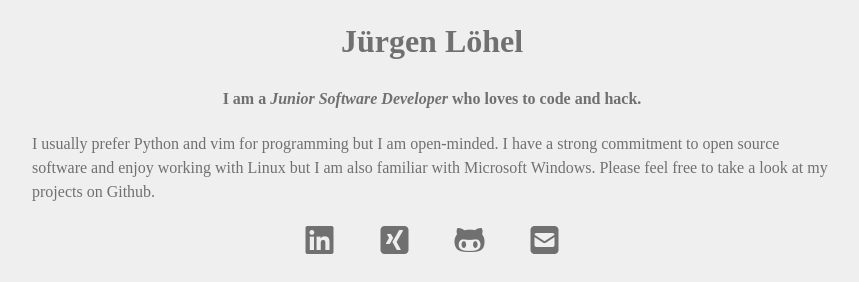
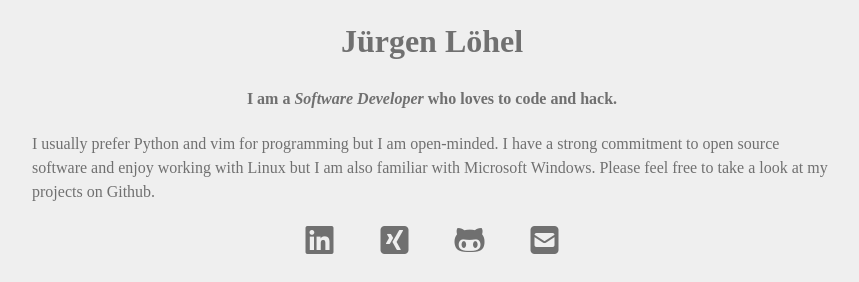
Before and after one commit to jloehel/jloehel.github.io, a Jekyll site: the page built from index.md, in a window 1280 px wide, cut to the strip 212-494 px from the top of the page. Shown: the whole strip, without its empty margins (208-1067 px from the left). Built offline with Jekyll 4.4.1, drawn with Linux system fonts in a browser that asks for light colours; nearby versions of some CDN libraries; some web fonts are replaced; comment, search, counter and statistics services are not loaded.

Commit message:
Removes Junior
Signed-off-by: Jürgen Löhel <juergen@loehel.de>

```diff
--- a/index.md
+++ b/index.md
@@ -3,7 +3,7 @@ layout: home
 title: Home
 ---
 
-#### I am a _Junior Software Developer_ who loves to code and hack.
+#### I am a _Software Developer_ who loves to code and hack.
 I usually prefer Python and vim for programming but I am open-minded.
 I have a strong commitment to open source software and enjoy working
 with Linux but I am also familiar with Microsoft Windows.
```
